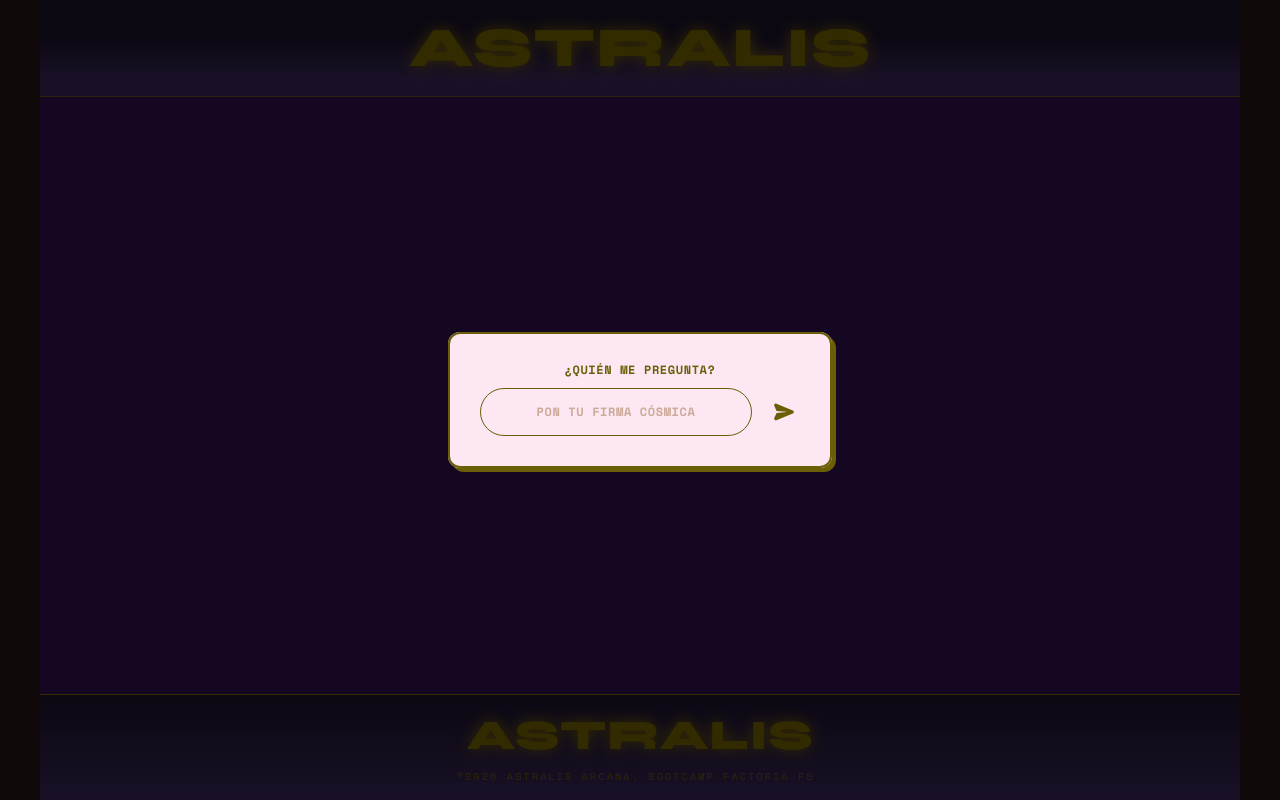
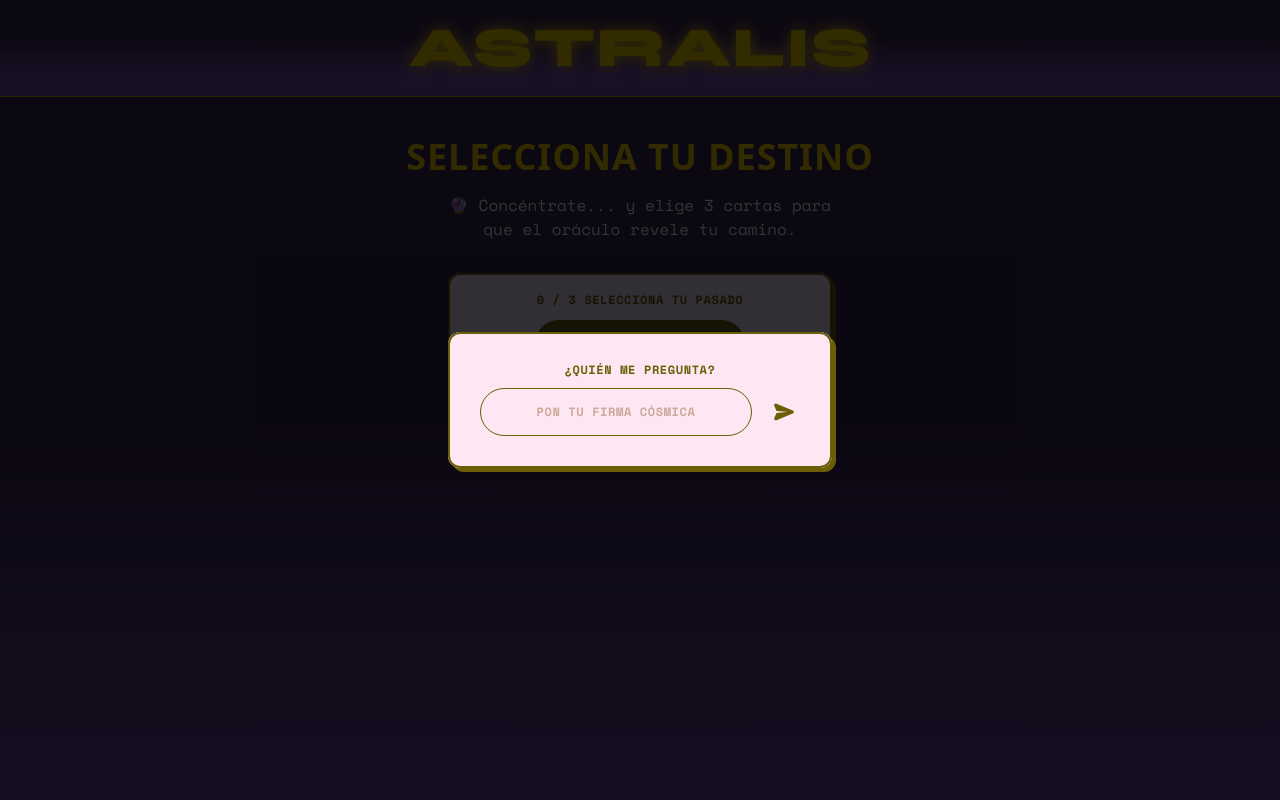
Before and after one commit to TAROT-Equipo3/tarot_project, a React (Vite) app: page / in a window 1280 px wide. Shown: the top 800 px of the page. Built offline with nearby package versions, Linux system fonts and the light colour scheme.

Commit message:
fix: home structure and variables

```diff
--- a/src/index.css
+++ b/src/index.css
@@ -26,7 +26,27 @@ html, body, #root {
 }
 
 @layer components {
-  /* Clases reutilizables para degradados */
+
+  /* ESTRUCTURA GENERAL (Mobile & Desktop) */
+
+  /* Contenedor Padre: */
+  .app-container {
+    @apply min-h-screen w-full bg-primary flex flex-col overflow-hidden;
+  }
+  /* El "Lienzo" de la App (Formato teléfono) */
+  .app-canvas {
+    @apply w-full min-h-screen flex flex-col relative bg-body-gradient;
+
+  }
+  .app-grid-desktop {
+    @apply w-full flex flex-col md:flex-row md:justify-around md:items-center gap-8 md:gap-4 flex-1;
+  }
+  /* El contenedor del contenido */
+  .app-main {
+    @apply flex-1 flex flex-col items-center justify-start w-full p-6 relative overflow-y-auto overflow-x-hidden;
+  }
+
+  /* Degradados */
   .bg-header-gradient {
     background: linear-gradient(180deg, #3A2659 38.41%, #7C52BF 82.87%);
   }
--- a/src/pages/Home.jsx
+++ b/src/pages/Home.jsx
@@ -1,12 +1,12 @@
 import { useState, useEffect } from "react";
+import { Outlet } from "react-router-dom";
+import Header from "../components/Header";
+import Footer from "../components/Footer";
+
+// Componentes de interacción / Modales
 import NamePopup from "../components/NamePopup";
 import ModalBase from "../components/ModalBase";
 import ModalSelectionProgress from "../components/ModalSelectionProgress";
-
-// Contiene el Deck y dispara el Modal
-import { Outlet } from "react-router-dom";
-import Header from "../components/Header";
-import Footer from "../components/Footer";
 
 function Home() {
   const [isModalOpen, setIsModalOpen] = useState(false);
@@ -17,53 +17,69 @@ function Home() {
   useEffect(() => {
     if (timerTriggered || userName) return;
 
-    // Activa el modal automáticamente tras 800ms
     const timer = setTimeout(() => {
       setIsModalOpen(true);
     }, 800);
 
-    // Limpieza del temporizador si el componente se desmonta
     return () => clearTimeout(timer);
   }, [timerTriggered, userName]);
 
-  // Función que se ejecuta cuando el hijo envía el nombre
   const handleSaveName = (name) => {
-    setTimerTriggered(true); // 🔮 CORRECCIÓN 1: Freno de mano inmediato para el timer
+    setTimerTriggered(true);
     setUserName(name);
-    setIsModalOpen(false); // Cierra el modal de forma definitiva
+    setIsModalOpen(false);
   };
 
   return (
-    // 🔮 CORRECCIÓN 2: Se añade 'items-center' aquí para centrar el contenedor móvil en pantallas grandes
-    <div className="min-h-screen bg-[#4b2e2e] flex flex-col justify-center items-center">
-      {/* MOBILE CONTAINER */}
-      <div
-        className="
-          w-full
-          max-w-[375px]
-          md:max-w-[768px]
-          lg:max-w-[1200px]
-          bg-purple-800
-          flex flex-col
-          min-h-screen
-        "
-      >
+    <div className="app-container">
+      <div className="app-canvas">
+
         <Header />
 
-        {/* 🔮 CORRECCIÓN 3: Cambiado a flex-col para que el Outlet y los modales no se pisen de lado */}
-        <main className="flex-grow flex flex-col items-center justify-center w-full relative min-h-[60vh]">
-          <Outlet />
+        {/* MAIN: Ahora con flex-col y centrado absoluto para replicar el diseño de una columna */}
+        <main className="app-main flex flex-col items-center justify-between w-full flex-1 px-4 py-6 md:py-10">
 
-          {/* T3-40: Modal del Nombre */}
-          <ModalBase isOpen={isModalOpen}>
-            <NamePopup onSubmitName={handleSaveName} />
-          </ModalBase>
+          {/* SECCIÓN 1: Textos de Bienvenida */}
+          <section className="flex flex-col items-center text-center gap-4 w-full">
+            <h1 className="text-3xl md:text-4xl font-bold text-accent uppercase tracking-wide">
+              Selecciona tu destino
+            </h1>
+            <p className="text-sm md:text-base font-mono max-w-[280px] md:max-w-[400px] text-white">
+              🔮 Concéntrate... y elige 3 cartas para que el oráculo revele tu camino.
+            </p>
+          </section>
 
-          {/* T3-41: Modal de Progreso */}
-          <ModalSelectionProgress currentSelection={selectedCards.length} />
+          {/* SECCIÓN 2: Indicador de Progreso */}
+          <section className="w-full flex justify-center my-6 md:my-8">
+            <ModalSelectionProgress currentSelection={selectedCards.length} />
+          </section>
+
+          {/* SECCIÓN 3: El mazo de cartas */}
+          <section className="flex-1 w-full flex flex-col items-center justify-center relative min-h-[250px] md:min-h-[400px]">
+
+            {/* Aquí se inyecta tu componente TarotDeck  */}
+
+            <Outlet context={{ selectedCards, setSelectedCards }} />
+
+
+          </section>
+
+          {/* SECCIÓN 4: Botón de Historial */}
+          <section className="w-full flex justify-center mt-12 md:mt-16 mb-4">
+            <button className="px-8 py-2 md:py-3 border border-accent text-accent rounded-full font-mono text-xs md:text-sm tracking-wider hover:bg-accent hover:text-primary transition-all">
+              VER HISTORIAL DE TIRADAS
+            </button>
+          </section>
+
         </main>
 
         <Footer />
+
+        {/* Modales globales flotantes */}
+        <ModalBase isOpen={isModalOpen}>
+          <NamePopup onSubmitName={handleSaveName} />
+        </ModalBase>
+
       </div>
     </div>
   );
```
